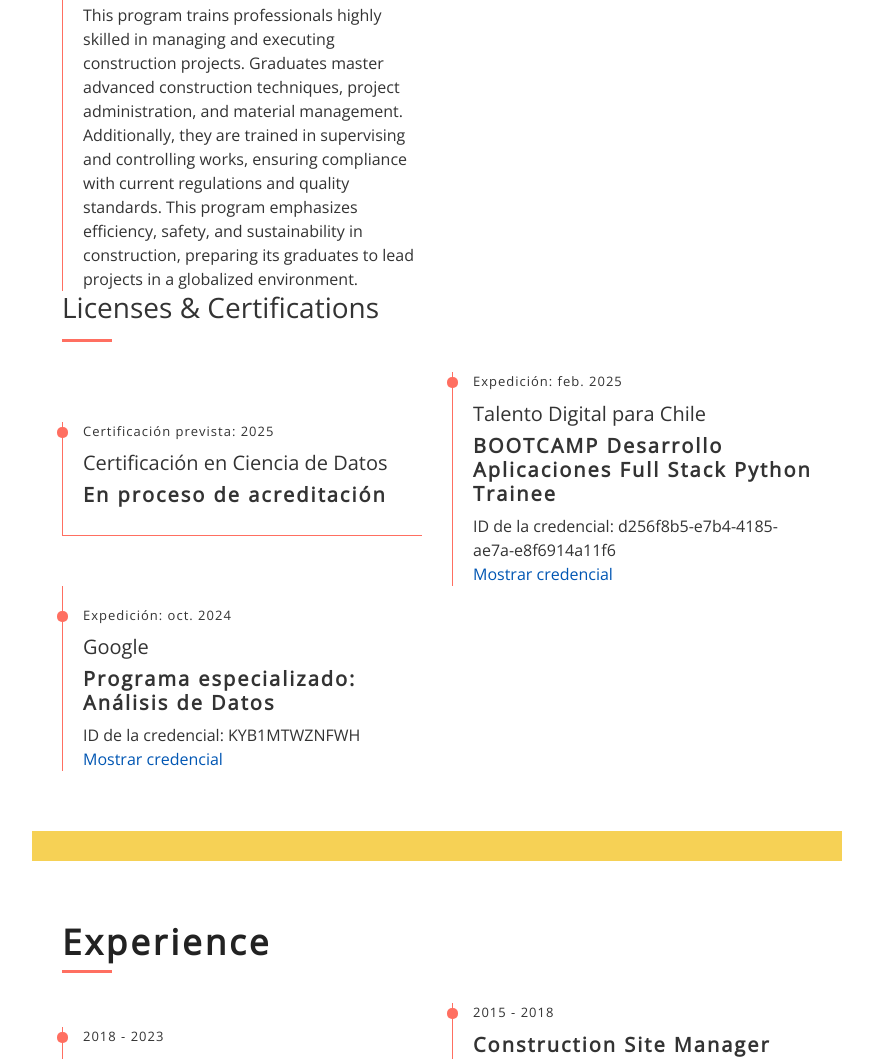
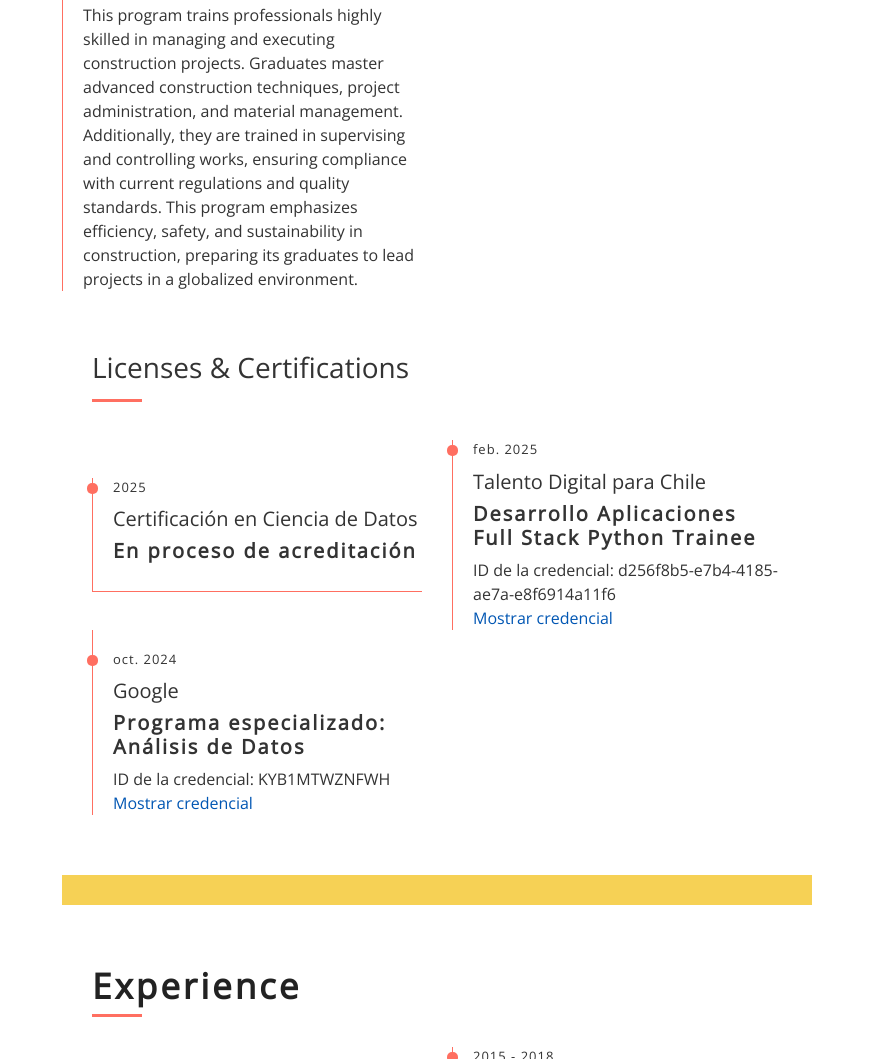
Before and after one commit to vanemn/assenavdigital, a plain HTML site: page index.html in a window 1280 px wide. Shown: the part 1741-2800 px from the top of the page, without its empty margins (368-1241 px from the left). Drawn offline with nearby package versions, Linux system fonts and the light colour scheme.

Commit message:
Update index.html

```diff
--- a/index.html
+++ b/index.html
@@ -155,13 +155,19 @@
 
         <!-- Certifications Start -->
         <div class="content-header">
+            <div class="education" id="education">
+    <div class="content-inner">
+        <div class="content-header">
             <h3>Licenses & Certifications</h3>
+        </div>
+        <div class="row align-items-center">
+            <h3></h3>
         </div>
         <div class="row align-items-center">
             <!-- Certificación futura -->
             <div class="col-md-6">
                 <div class="edu-col">
-                    <span>Certificación prevista: 2025</span>
+                    <span> 2025</span>
                     <h5 class="edu-institution">Certificación en Ciencia de Datos</h5>
                     <h3>En proceso de acreditación</h3>
                     <p></p>
@@ -170,9 +176,9 @@
             <!-- Talento Digital para Chile -->
             <div class="col-md-6">
                 <div class="edu-col">
-                    <span>Expedición: feb. 2025</span>
+                    <span> feb. 2025</span>
                     <h5 class="edu-institution">Talento Digital para Chile</h5>
-                    <h3>BOOTCAMP Desarrollo Aplicaciones Full Stack Python Trainee</h3>
+                    <h3>Desarrollo Aplicaciones Full Stack Python Trainee</h3>
                     <p>
                         ID de la credencial: d256f8b5-e7b4-4185-ae7a-e8f6914a11f6<br>
                         <a href="https://www.acreditta.com/credential/d256f8b5-e7b4-4185-ae7a-e8f6914a11f6?utm_source=copy&resource_type=badge&resource=d256f8b5-e7b4-4185-ae7a-e8f6914a11f6" target="_blank">Mostrar credencial</a>
@@ -182,7 +188,7 @@
             <!-- Google Data Analytics -->
             <div class="col-md-6">
                 <div class="edu-col">
-                    <span>Expedición: oct. 2024</span>
+                    <span>oct. 2024</span>
                     <h5 class="edu-institution">Google</h5>
                     <h3>Programa especializado: Análisis de Datos</h3>
                     <p>
```
